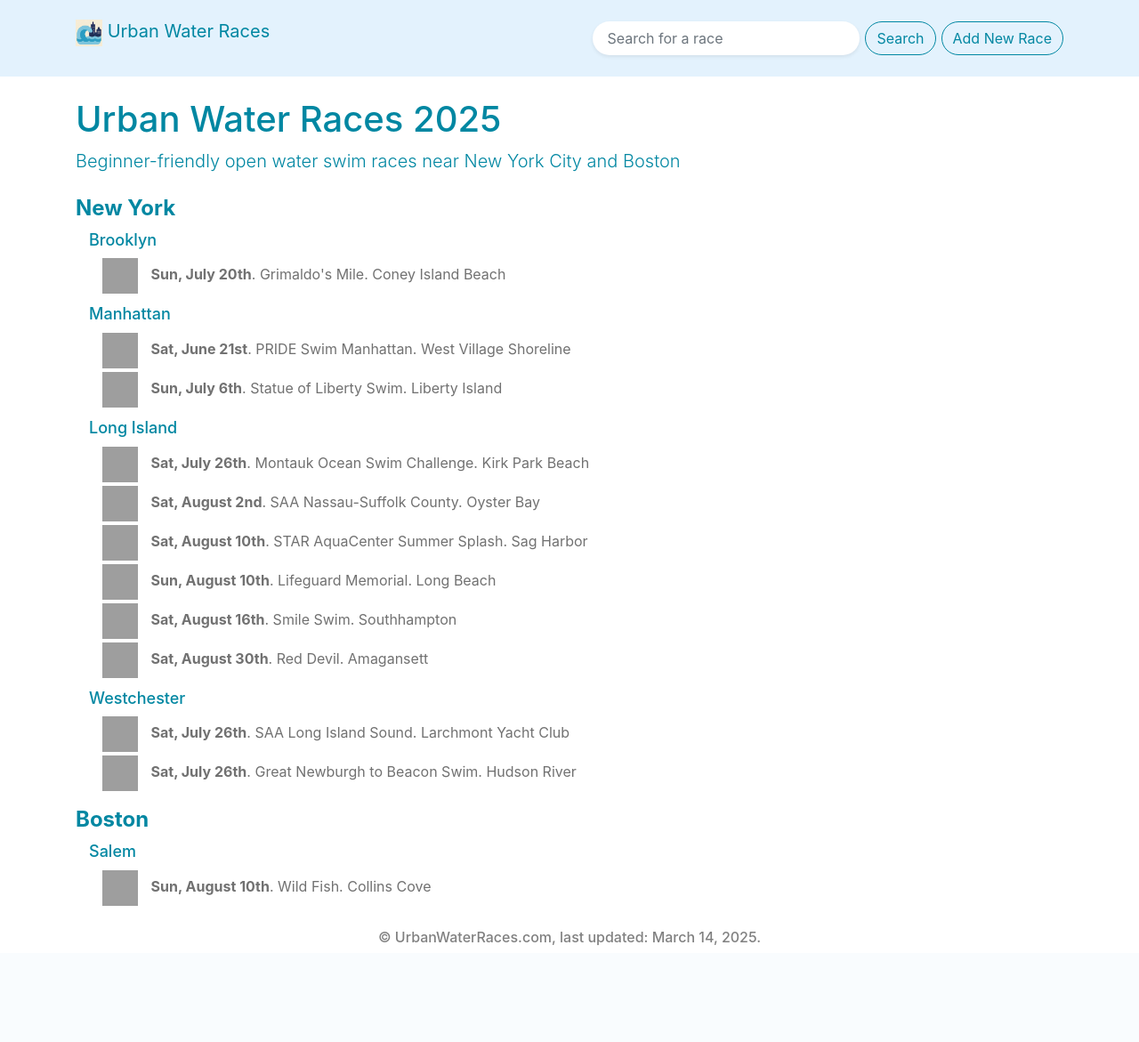
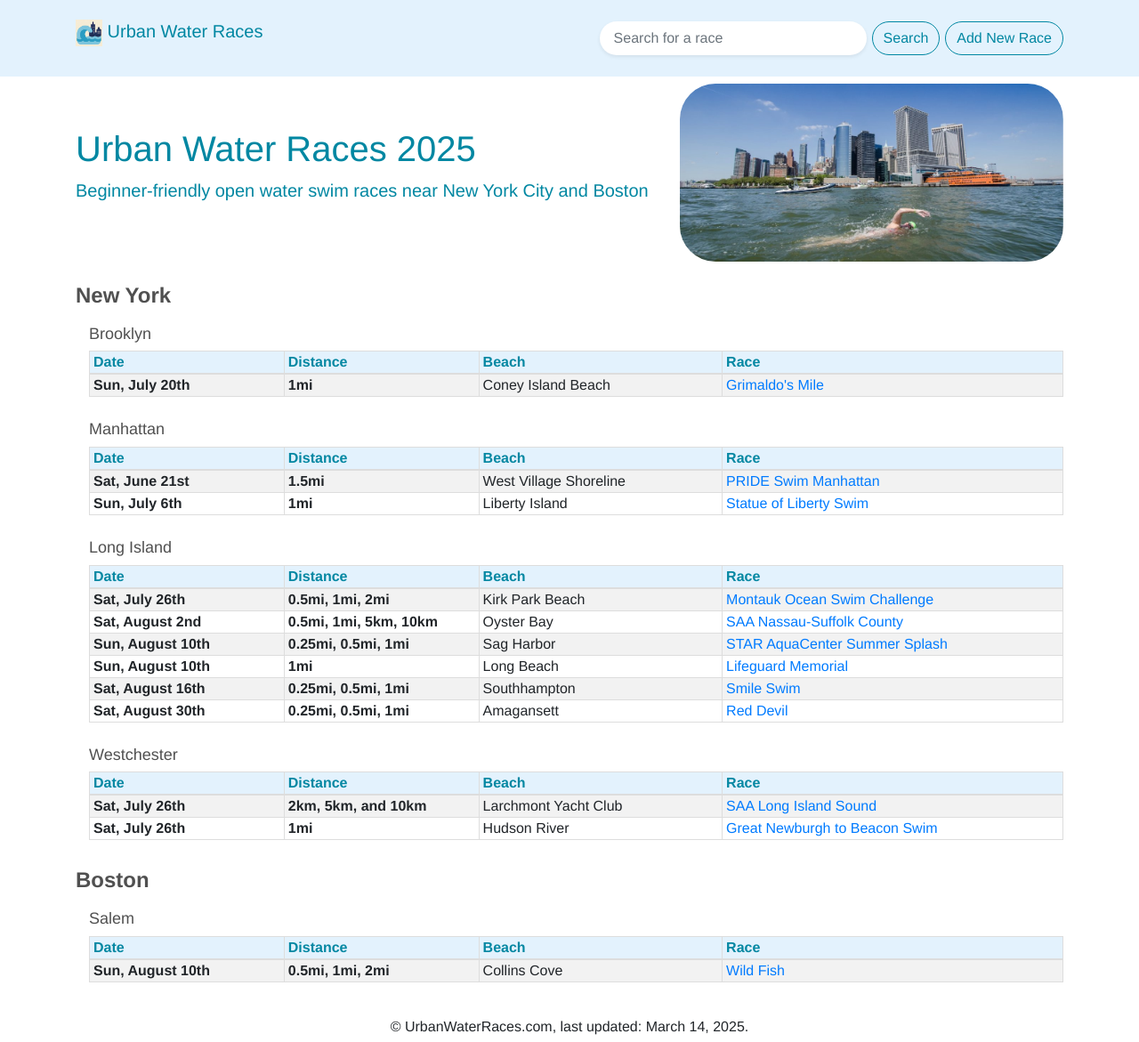
Before and after one commit to jdonohue44/UrbanWaterSwims, a Flask app: page / in a window 1280 px wide. Shown: the whole page at 89% size. Before the commit the page ends 1062 px from the top, so only its background shows below. Run offline with Flask 3, Linux system fonts and the light colour scheme; some libraries are stand-ins or nearby versions; grey boxes are pictures that could not be loaded.

Commit message:
Switch to table layout on home page

```diff
--- a/server.py
+++ b/server.py
@@ -15,7 +15,7 @@ swim_races = [
         "title": "Grimaldo's Mile",
         "url": "https://cibbows.org/events/grimaldos-mile-2025/",
         "image": "https://cibbows.org/wp-content/uploads/2018/04/19055029_10211555612958109_6119701965930772830_o-962x649.jpg",
-        "distance": "1 mile",
+        "distance": "1mi",
         "course_map": "https://cibbows.org/wp-content/uploads/2021/05/GMXVII.png",
         "time": "7:30 am",
         "estimated_water_temp": "69F",
@@ -34,7 +34,7 @@ swim_races = [
         "title": "PRIDE Swim Manhattan",
         "url": "https://urbanswim.com/prideswimmanhattan/",
         "image": "https://rsu-photos-v2-v2prod.s3.amazonaws.com/large_watermarked_v3/race_144337_235688_ad7c1686-0485-48cc-a54c-82906c4f7a77.jpg",
-        "distance": "1.5 miles",
+        "distance": "1.5mi",
         "course_map": "",
         "time": "TBD",
         "estimated_water_temp": "68F",
@@ -53,7 +53,7 @@ swim_races = [
         "title": "Statue of Liberty Swim",
         "url": "https://www.adventuresignup.com/statueoflibertyswim",
         "image": "https://rsu-photos-v2-v2prod.s3.amazonaws.com/large_v3/race_159103_237638_534adb36-ac44-4755-aa44-f62067e10071.jpg",
-        "distance": "1 mile",
+        "distance": "1mi",
         "course_map": "",
         "time": "10:20 am",
         "estimated_water_temp": "68F",
@@ -72,7 +72,7 @@ swim_races = [
         "title": "Montauk Ocean Swim Challenge",
         "url": "https://montaukplayhouse.org/oceanswim/",
         "image": "https://elitefeats.com/uploadresults/uploaded/images/23736/23736__md_IMG_8700_JPG_5ab541ad-e562-4709-8c31-a56eb6f2a52d.jpg",
-        "distance": "0.5 miles, 1 mile, 2 miles",
+        "distance": "0.5mi, 1mi, 2mi",
         "course_map": "",
         "time": "6:30 am",
         "estimated_water_temp": "68F",
@@ -91,7 +91,7 @@ swim_races = [
         "title": "SAA Long Island Sound",
         "url": "https://www.swimacrossamerica.org/site/TR/OpenWater/LongIslandSound?pg=entry&fr_id=5764",
         "image": "https://live.staticflickr.com/65535/53921742767_1a77a32ede_h.jpg",
-        "distance": "2K, 5K, and 10K",
+        "distance": "2km, 5km, and 10km",
         "course_map": "",
         "time": "6:00am",
         "estimated_water_temp": "70F",
@@ -110,7 +110,7 @@ swim_races = [
         "title": "Great Newburgh to Beacon Swim",
         "url": "https://www.riverpool.org/about-river-swim/",
         "image": "https://www.riverpool.org/wp-content/uploads/2023/04/River-Swim-2022.5-photo-by-Alan-Thomas.jpg",
-        "distance": "1 mile",
+        "distance": "1mi",
         "course_map": "",
         "time": "",
         "estimated_water_temp": "75F",
@@ -129,7 +129,7 @@ swim_races = [
         "title": "SAA Nassau-Suffolk County",
         "url": "https://www.swimacrossamerica.org/site/TR/OpenWater/NassauSuffolk?pg=entry&fr_id=7903",
         "image": "https://live.staticflickr.com/65535/52273302902_58063c5384_c.jpg",
-        "distance": "0.5 mile, 1 mile, 5k, 10k",
+        "distance": "0.5mi, 1mi, 5km, 10km",
         "course_map": "",
         "time": "7:00 am",
         "estimated_water_temp": "72F",
@@ -140,7 +140,7 @@ swim_races = [
     },
     {
         "id": "8",
-        "date": "Sat, August 10th",
+        "date": "Sun, August 10th",
         "location_metro": "New York",
         "location_city_or_town": "Long Island",
         "location_beach": "Sag Harbor",
@@ -148,7 +148,7 @@ swim_races = [
         "title": "STAR AquaCenter Summer Splash",
         "url": "https://events.elitefeats.com/24aquacenter#info",
         "image": "https://cdn.uploads.webconnex.com/73/star%20aqua%20center%20header.png?1712254622371",
-        "distance": "0.25 miles, 0.5 miles, 1 mile",
+        "distance": "0.25mi, 0.5mi, 1mi",
         "course_map": "https://s3.amazonaws.com/uploads.webconnex.com/73%2F1722624972931-STAR+Race+Map+-+08.10.png",
         "time": "8:00 am",
         "estimated_water_temp": "72F",
@@ -167,7 +167,7 @@ swim_races = [
         "title": "Lifeguard Memorial",
         "url": "https://www.longbeachny.gov/index.asp?SEC=DF7AE75E-CC83-4397-BA9C-F6AFBAB8B5E2&DE=FB106A13-CA7C-4C26-8559-B24115EDA914",
         "image": "https://www.longbeachny.gov/vertical/Sites/%7BC3C1054A-3D3A-41B3-8896-814D00B86D2A%7D/uploads/Copy_of_Copy_of_Copy_of_one_mile_swim_(Facebook_Post_(Landscape))_Web.jpg",
-        "distance": "1 mile",
+        "distance": "1mi",
         "course_map": "",
         "time": "9:15 am",
         "estimated_water_temp": "71F",
@@ -186,7 +186,7 @@ swim_races = [
         "title": "Smile Swim",
         "url": "https://events.elitefeats.com/24smile",
         "image": "https://s3.amazonaws.com/uploads.webconnex.com/73%2F1689550828688-SVOR+crew+moonlit+plunge_.jpg",
-        "distance": "0.25 miles, 0.5 miles, 1 mile",
+        "distance": "0.25mi, 0.5mi, 1mi",
         "course_map": "",
         "time": "6:30 am",
         "estimated_water_temp": "70F",
@@ -205,7 +205,7 @@ swim_races = [
         "title": "Red Devil",
         "url": "https://runsignup.com/Race/NY/Amagansett/RedDevilSwim",
         "image": "https://d368g9lw5ileu7.cloudfront.net/races/race148066-logo-0.bKBNoR.png",
-        "distance": "0.25 miles, 0.5 miles, 1 mile",
+        "distance": "0.25mi, 0.5mi, 1mi",
         "course_map": "",
         "time": "TBD",
         "estimated_water_temp": "70F",
@@ -224,7 +224,7 @@ swim_races = [
         "title": "Wild Fish",
         "url": "https://runsignup.com/Race/MA/Salem/WildFishSwimFestival",
         "image": "https://d368g9lw5ileu7.cloudfront.net/races/race109423-logo-0.bLQdof.png",
-        "distance": "0.5 mile, 1 mile, 2 mile",
+        "distance": "0.5mi, 1mi, 2mi",
         "course_map": "",
         "time": "12:00pm",
         "estimated_water_temp": "66F",
--- a/static/home.js
+++ b/static/home.js
@@ -1,7 +1,59 @@
 // JARED DONOHUE (jjd2203)
 
 // ------- VIEW -------
-// ACCORDION OPTION
+
+// ------- ACCORDION OPTION -------
+// function display_swim_races(swim_races) {
+//     const container = $('#swim-races-container');
+//     container.empty();
+
+//     // Group races by metropolitan area and city
+//     const groupedByMetro = {};
+//     swim_races.forEach(race => {
+//         if (!groupedByMetro[race.location_metro]) {
+//             groupedByMetro[race.location_metro] = {};
+//         }
+//         if (!groupedByMetro[race.location_metro][race.location_city_or_town]) {
+//             groupedByMetro[race.location_metro][race.location_city_or_town] = [];
+//         }
+//         groupedByMetro[race.location_metro][race.location_city_or_town].push(race);
+//     });
+
+//     // Create nested tree structure
+//     Object.keys(groupedByMetro).forEach(metro => {
+//         const metroHeader = $(`<h2 class="metro-header"><a href="/search_results?q=${metro}" style="color: #0087a2;">${metro}</a></h2>`);
+//         const cityList = $('<ul class="city-list"></ul>');
+
+//         Object.keys(groupedByMetro[metro]).forEach(city => {
+//             // Sort races by date
+//             groupedByMetro[metro][city].sort((a, b) => new Date(a.date) - new Date(b.date));
+
+//             const cityHeader = $(`<h3 class="city-header collapsible"><a href="/search_results?q=${city}" style="color: #0087a2;">${city}</a></h3>`);
+//             const raceList = $('<ul class="race-list"></ul>');
+
+//             groupedByMetro[metro][city].forEach(race => {
+//                 const raceItem = $(
+//                     `<li class="race-item">
+//                         <a href="/view/${race.id}" class="race-link">
+//                             <img src="${race.image || 'https://upload.wikimedia.org/wikipedia/commons/thumb/a/a1/Bold_and_the_Beautiful_swim.jpg/440px-Bold_and_the_Beautiful_swim.jpg'}" class="race-img" alt="Thumbnail image of ${race.title} swim race.">
+//                             <b>${race.date}</b>. ${race.title}. ${race.location_beach}</b>
+//                         </a>
+//                     </li>`
+//                 );
+//                 raceList.append(raceItem);
+//             });
+
+//             cityList.append($('<li>').append(cityHeader, raceList));
+//         });
+
+//         container.append(metroHeader, cityList);
+//     });
+// }
+
+
+
+
+// ------- TABLE OPTION -------
 function display_swim_races(swim_races) {
     const container = $('#swim-races-container');
     container.empty();
@@ -18,31 +70,51 @@ function display_swim_races(swim_races) {
         groupedByMetro[race.location_metro][race.location_city_or_town].push(race);
     });
 
-    // Create nested tree structure
+    // Create nested tree structure with tables
     Object.keys(groupedByMetro).forEach(metro => {
-        const metroHeader = $(`<h2 class="metro-header"><a href="/search_results?q=${metro}" style="color: #0087a2;">${metro}</a></h2>`);
-        const cityList = $('<ul class="city-list"></ul>');
+        // const metroHeader = $(`<h3 class="metro-header">${metro}</h3>`);
+        const metroHeader = $(`<h2 class="metro-header"><a href="/search_results?q=${metro}" style="color: #505050">${metro}</a></h2>`);
+        const cityList = $('<div class="city-list"></div>');
 
         Object.keys(groupedByMetro[metro]).forEach(city => {
             // Sort races by date
             groupedByMetro[metro][city].sort((a, b) => new Date(a.date) - new Date(b.date));
 
-            const cityHeader = $(`<h3 class="city-header collapsible"><a href="/search_results?q=${city}" style="color: #0087a2;">${city}</a></h3>`);
-            const raceList = $('<ul class="race-list"></ul>');
+            // const cityHeader = $(`<h5 class="city-header collapsible d-flex align-items-center" data-expanded="true">
+            //     <span class="toggle-icon">&#9662;</span> <span class="ms-2">${city}</span>
+            // </h5>`);
+
+            const cityHeader = $(`<h3 class="city-header"><a href="/search_results?q=${city}" style="color: #505050">${city}</a></h3>`);
+
+            const raceTable = $(`
+                <table class="race-table table table-bordered table-striped table-hover mt-2">
+                <thead class="table-light">
+                    <tr>
+                        <th style="width: 20%;">Date</th>
+                        <th style="width: 20%;">Distance</th>
+                        <th style="width: 25%;">Beach</th>
+                        <th style="width: 35%;">Race</th>
+                    </tr>
+                </thead>
+                <tbody></tbody>
+                </table>
+                `);
+            const raceBody = raceTable.find('tbody');
 
             groupedByMetro[metro][city].forEach(race => {
-                const raceItem = $(
-                    `<li class="race-item">
-                        <a href="/view/${race.id}" class="race-link">
-                            <img src="${race.image || 'https://upload.wikimedia.org/wikipedia/commons/thumb/a/a1/Bold_and_the_Beautiful_swim.jpg/440px-Bold_and_the_Beautiful_swim.jpg'}" class="race-img" alt="Thumbnail image of ${race.title} swim race.">
-                            <b>${race.date}</b>. ${race.title}. ${race.location_beach}</b>
-                        </a>
-                    </li>`
+                const raceRow = $(
+                    `<tr>
+                        <td style="font-weight: 600;">${race.date}</td>
+                        <td style="font-weight: 600;">${race.distance}</td>
+                        <td style="font-weight: 400;">${race.location_beach}</td>
+                        <td style="font-weight: 400;"><a href="/view/${race.id}" class="race-link">${race.title}</a></td>
+                    </tr>`
                 );
-                raceList.append(raceItem);
+                raceBody.append(raceRow);
             });
 
-            cityList.append($('<li>').append(cityHeader, raceList));
+            cityList.append($('<div class="row">')
+                .append($('<div class="col-12">').append(cityHeader, raceTable)));
         });
 
         container.append(metroHeader, cityList);
@@ -50,8 +122,15 @@ function display_swim_races(swim_races) {
 }
 
 
-// TABLE OPTION
 
+// ------- CONTROLLERS -------
+$(document).ready(function() {
+    display_swim_races(data["swim_races"]);
+});
+
+
+
+// ----- TOP X ONLY ----
 // function display_swim_races(swim_races) {
 //     const container = $('#swim-races-container');
 //     container.empty();
@@ -70,50 +149,57 @@ function display_swim_races(swim_races) {
 
 //     // Create nested tree structure with tables
 //     Object.keys(groupedByMetro).forEach(metro => {
-//         const metroHeader = $(`<h3 class="metro-header">${metro}</h3>`);
+//         const metroHeader = $(`<h2 class="metro-header"><a href="/search_results?q=${metro}" style="color: #505050">${metro}</a></h2>`);
 //         const cityList = $('<div class="city-list"></div>');
 
 //         Object.keys(groupedByMetro[metro]).forEach(city => {
 //             // Sort races by date
 //             groupedByMetro[metro][city].sort((a, b) => new Date(a.date) - new Date(b.date));
 
-//             const cityHeader = $(`<h5 class="city-header collapsible d-flex align-items-center" data-expanded="true">
-//                 <span class="toggle-icon">&#9662;</span> <span class="ms-2">${city}</span>
-//             </h5>`);
+//             // Create city header
+//             const cityHeader = $(`<h3 class="city-header"><a href="/search_results?q=${city}" style="color: #505050">${city}</a></h3>`);
 
+//             // Create race table
 //             const raceTable = $(`
-//                 <table class="race-table table table-bordered table-striped mt-2" style="table-layout: fixed; width: 100%;">
-//                     <thead class="table-dark">
+//                 <table class="race-table table table-bordered table-striped table-hover mt-2">
+//                     <thead class="table-light">
 //                         <tr>
-//                             <th style="width: 25%;">Race</th>
+//                             <th style="width: 20%;">Date</th>
+//                             <th style="width: 20%;">Distance</th>
 //                             <th style="width: 25%;">Beach</th>
-//                             <th style="width: 25%;">Date</th>
-//                             <th style="width: 25%;">Distance</th>
+//                             <th style="width: 35%;">Race</th>
 //                         </tr>
 //                     </thead>
 //                     <tbody></tbody>
-//                 </table>`
-//             );
+//                 </table>
+//             `);
 //             const raceBody = raceTable.find('tbody');
 
-//             groupedByMetro[metro][city].forEach(race => {
-//                 const raceRow = $(
-//                     `<tr>
-//                         <td><a href="/view/${race.id}" class="race-link">${race.title}</a></td>
-//                         <td>${race.location_beach}</td>
-//                         <td>${race.date}</td>
-//                         <td>${race.distance}</td>
-//                     </tr>`
-//                 );
+//             // Limit to top 3 races
+//             const topRaces = groupedByMetro[metro][city].slice(0, 1);
+//             topRaces.forEach(race => {
+//                 const raceRow = $(`
+//                     <tr>
+//                         <td style="font-weight: 600;">${race.date}</td>
+//                         <td style="font-weight: 600;">${race.distance}</td>
+//                         <td style="font-weight: 400;">${race.location_beach}</td>
+//                         <td style="font-weight: 400;"><a href="/view/${race.id}" class="race-link">${race.title}</a></td>
+//                     </tr>
+//                 `);
 //                 raceBody.append(raceRow);
 //             });
 
-//             cityHeader.on('click', function () {
-//                 raceTable.toggle();
-//                 const isExpanded = $(this).attr('data-expanded') === 'true';
-//                 $(this).attr('data-expanded', !isExpanded);
-//                 $(this).find('.toggle-icon').html(isExpanded ? '&#9656;' : '&#9662;');
-//             });
+//             // Add final row with search link if more races exist
+//             if (groupedByMetro[metro][city].length > 1) {
+//                 const searchRow = $(`
+//                     <tr>
+//                         <td colspan="4" class="text-center">
+//                             <a href="/search_results?q=${city}" class="fw-bold text-primary">Search all races in ${city} →</a>
+//                         </td>
+//                     </tr>
+//                 `);
+//                 raceBody.append(searchRow);
+//             }
 
 //             cityList.append($('<div class="row">')
 //                 .append($('<div class="col-12">').append(cityHeader, raceTable)));
@@ -123,9 +209,7 @@ function display_swim_races(swim_races) {
 //     });
 // }
 
-
-
-// ------- CONTROLLERS -------
-$(document).ready(function() {
-    display_swim_races(data["swim_races"]);
-});
+// // ------- CONTROLLERS -------
+// $(document).ready(function() {
+//     display_swim_races(data["swim_races"]);
+// });
--- a/static/main.css
+++ b/static/main.css
@@ -1,38 +1,46 @@
 /* JARED DONOHUE (jjd2203) */
-.error {
-    color: red;
-    font-size: 0.8em;
+body {
+    font-family: "Helvetica Neue", Helvetica, Arial, sans-serif;
+  }
+.race-table {
+    width: 100%;
+    border-collapse: collapse; /* Ensures borders align properly */
+    border-spacing: 0; /* Removes unwanted spacing */
 }
-.races-container {
-    padding: 40px;
+.race-table th,
+.race-table td {
+    padding: 0px 4px;
+    border: 1px solid #ddd; /* Default border to keep structure */
 }
-#myname {
-    color: #808080;
+.race-table th {
+    padding: 0px 4px;
+    background-color: #e3f2fd;
+    color: #0387a2;
+    border-bottom: 2px solid #ddd !important; /* Ensure a visible bottom border */
 }
-#welcome-brand-img {
-    height: 200px;
-    display: inline;
+.race-table tr {
+    box-sizing: border-box;
 }
-#hello_div{
-    padding-top:  10px;
-    padding-bottom:  10px;
-    color: rgb(22, 122, 19);
-}
-
-/* Prototyping */
-
+/* .race-table tr:hover {
+    background-color: #e3f2fd !important;
+    border: 2px solid #0387a2 !important;
+} */
 .metro-header {
     font-size: 24px;
     font-weight: bold;
     margin-top: 15px;
-    color: #4a4a4a
+    color: #0387a2;
+
 }
-
+.search-card:hover {
+    background-color: #ebebeb;
+    border: 1px solid #aeaeae;
+}
 .city-header {
     font-size: 18px;
     font-weight: 500;
     margin-top: 10px;
-    color: #4a4a4a
+    color: #0387a2;
 }
 
 .city-list, .race-list {
@@ -68,8 +76,6 @@
 }
 
 .race-link {
-    text-decoration: none;
-    color: #717171;
 }
 
 .race-link:hover {
--- a/static/view_item.js
+++ b/static/view_item.js
@@ -45,7 +45,7 @@ function display_swim_race(race) {
         $('<a>').attr({
             href: '/search_results?q=' + race.location_metro,
             class: 'btn btn-primary search-btn rounded-pill',
-        }).html('Explore More <b>' + race.location_metro + '</b> Races'));
+        }).html('Explore more races in <b>' + race.location_metro + '</b>'));
 
     row2.append(textCol2);
     swimRaceContainer.append(row2);
--- a/templates/home.html
+++ b/templates/home.html
@@ -1,17 +1,24 @@
 {% extends "layout.html" %}
 
 {% block content %}
+
 <script src="{{url_for('static', filename='home.js')}}"></script>
+
 <script>
     let data = {{data|tojson}}
 </script>
 
-<div class="container mt-4" style="padding-left: 0;">
-    <div class="text-left mb-4" id="home-banner">
-        <h1>Urban Water Races 2025</h1>
-        <p class="lead">Beginner-friendly open water swim races near New York City and Boston</p>
-        <!-- <img src="{{url_for('static', filename='/img/ows_m.jpg')}}" alt="Logo" class="img-fluid me-2" style="border-radius: 40px; max-height: 200px;"/> -->
+    <div class="d-flex align-items-center justify-content-between mb-4" id="home-banner" style="margin-top: 0.5em;">
+        <div>
+            <h1>Urban Water Races 2025</h1>
+            <p class="lead">Beginner-friendly open water swim races near New York City and Boston</p>
+        </div>
+        <img src="/static/img/ows_m.jpg"
+            alt="Logo"
+            class="img-fluid ms-3 d-none d-md-block"
+            style="border-radius: 40px; max-height: 200px;">
     </div>
+
 
     <div id="swim-races-container"></div>
 
```
Also changed, not shown: static/search_results.js (+13 -3 lines).
